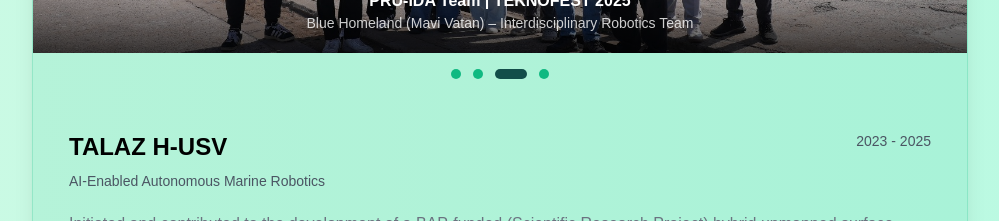
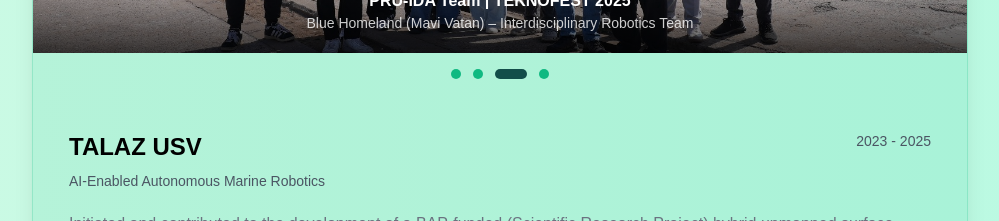
Before and after one commit to semanurbilada/portfolio-website, a React (Create React App) app: page /#/projects in a window 1280 px wide. Shown: the part 800-1021 px from the top of the page, without its empty margins (140-1139 px from the left). Built offline with nearby package versions, Linux system fonts and the light colour scheme.

Commit message:
Minor edit in Projects page

```diff
--- a/src/pages/Projects.tsx
+++ b/src/pages/Projects.tsx
@@ -315,7 +315,7 @@
                             <div className="flex flex-col md:flex-row md:items-start md:justify-between gap-3 mb-5">
                                 <div>
                                     <h3 className="font-fira text-xl md:text-2xl font-semibold text-start">
-                                        TALAZ H-USV
+                                        TALAZ USV
                                     </h3>
 
                                     <p className="text-sm text-gray-600 mt-2 text-start">
```
